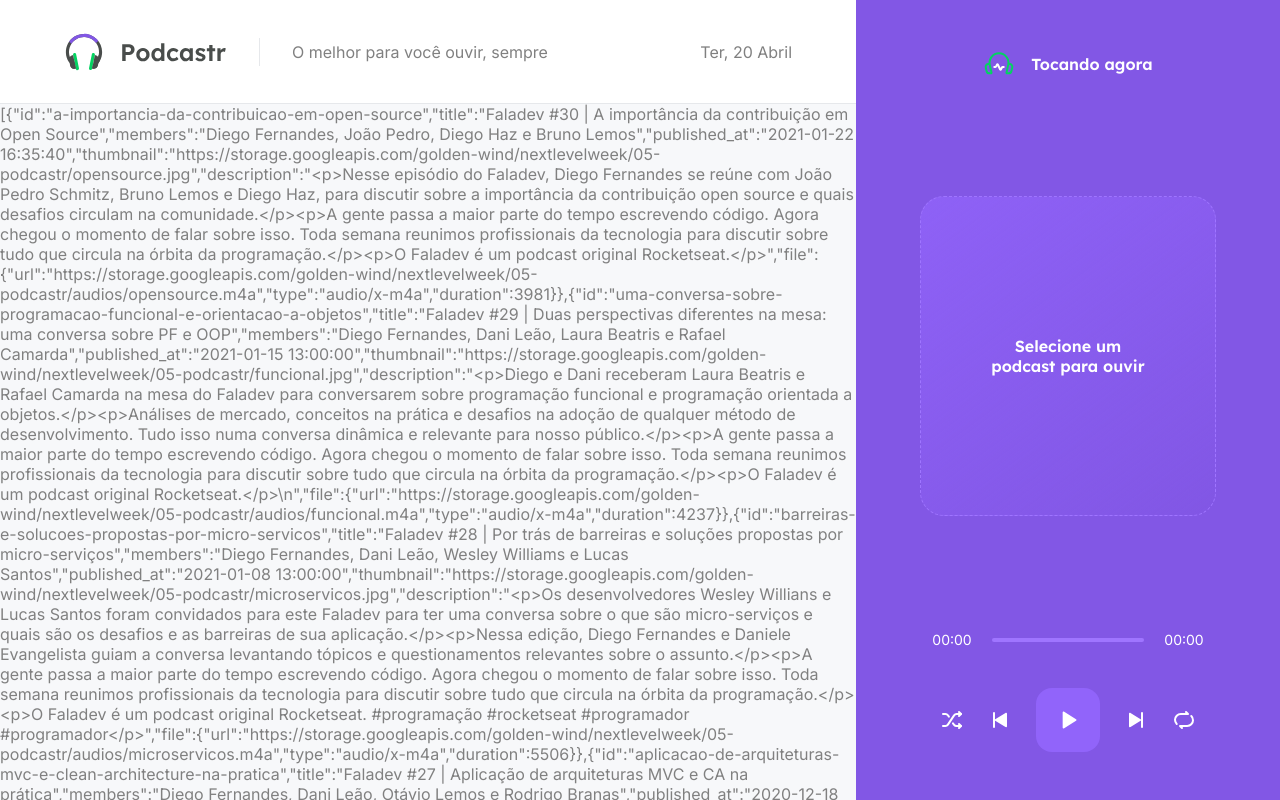
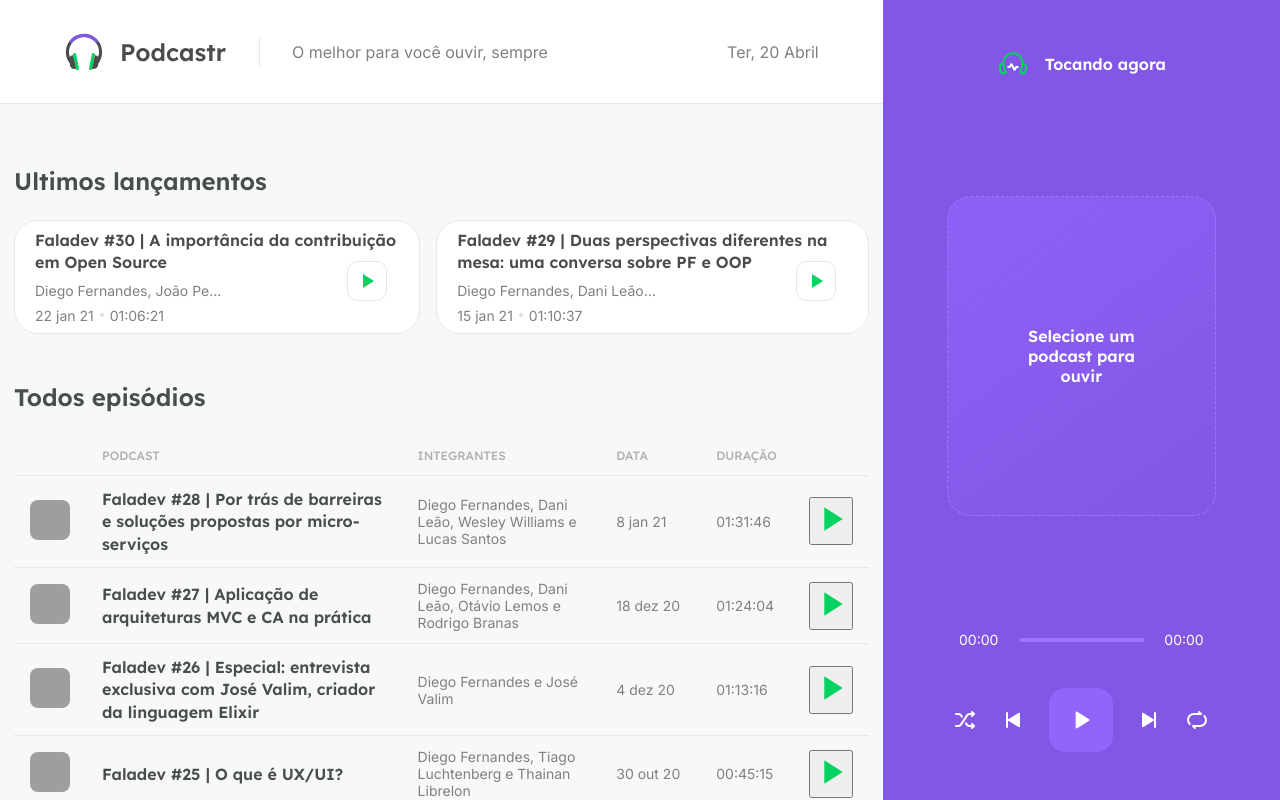
Before and after one commit to Prixribeiro/NLW, a Next.js app: page / in a window 1280 px wide. Shown: the top 800 px of the page. Built offline with nearby package versions, Linux system fonts and the light colour scheme; data requests are answered from the project's data file; grey boxes are pictures that could not be loaded.

Commit message:
pagina home finalizada

```diff
--- a/package.json
+++ b/package.json
@@ -9,6 +9,7 @@
     "server": "json-server server.json -w -d 750 -p 3333"
   },
   "dependencies": {
+    "axios": "^0.21.1",
     "date-fns": "^2.21.1",
     "next": "10.1.3",
     "react": "17.0.2",
--- /dev/null
+++ b/src/pages/home.module.scss
@@ -0,0 +1,174 @@
+.homepage{
+    padding: 0.875rem;
+    height: calc(100vh - 6.5rem);
+    overflow-y: scroll;
+
+    h2 {
+        margin-top: 3rem;
+        margin-bottom: 1.5rem;
+    }
+}
+
+.latestEpisodes {
+    ul {
+    list-style:none;
+    display: grid;
+    grid-template-columns: repeat(2,1fr);
+    gap: 1rem
+    }
+
+    li {
+        background: var(--white);
+        border: 1px solid var(--gray-100);
+        padding: 0.5rem;
+        border-radius: 1.5rem;
+        position: relative;
+
+        display:flex;
+        align-items: right;
+
+        img {
+            width: 4rem;
+            height: 4rem;
+            border-radius: 1rem;
+        }
+
+        .episodeDetails {
+            flex:1;
+            margin-left: 0.75rem;
+
+            a {
+                display: block;
+                color: var(--gray-800);
+                font-family: 'Lexend', sans-serif;
+                font-weight: 600;
+                text-decoration: none;
+                line-height: 1.4rem;
+
+                &:hover {
+                    text-decoration: underline;
+                }
+            }
+
+            p {
+                font-size: 0.875rem;
+                margin-top: 0.5rem;
+                max-width: 50%;
+                white-space: nowrap;
+                overflow: hidden;
+                text-overflow: ellipsis;
+            }
+
+            span {
+                display: inline-block;
+                margin-top: 0.5rem;
+                font-size: 0.875rem;
+
+                &:last-child{
+                    margin-left: 0.5rem;
+                    padding-left: 0.5rem;
+                    position: relative;
+
+                    &::before{
+                        content: "";
+                        width: 4px;
+                        height: 4px;
+                        border-radius: 2px;
+                        background: #ddd;
+                        position: absolute;
+                        left: 0;
+                        top: 50%;
+                        transform: translate(-50%, -50%);
+                    }
+                }
+            }
+        }
+
+        button {
+            position: absolute;
+            right: 2rem;
+            bottom: 2rem;
+
+            width: 2.5rem;
+            height: 2.5rem;
+            background: var(--white);
+            border: 1px solid var(--gray-100);
+            border-radius: 0.675rem;
+            font-size: 0;
+
+            transition: filter 0.2s;
+
+            img {
+                width: 1.5rem;
+                height: 1.5rem;
+            }
+
+            &:hover {
+                filter: brightness(0.95)
+            }
+        }
+    }
+}
+
+.allEpisodes{
+    padding-bottom: 2rem;
+
+    table {
+        width: 100%;
+
+        td, th {
+            padding: 0.75rem 1rem;
+            border-bottom: 1px solid var(--gray-100);
+        }
+
+        th {
+            color: var(--gray-200);
+            text-transform: uppercase;
+            font: 500 0.75rem Lexend, sans-serif;
+            text-align: left;
+        }
+
+        td {
+            font-size: 0.875rem;
+        }
+
+        img {
+            width: 2.5rem;
+            height: 2.5rem;
+            border-radius: 0.5rem;
+        }
+
+        a {
+            color: var(--gray-800);
+            font-weight: 600;
+            font-family: Lexend, sans-serif;
+            text-decoration: none;
+            line-height: 1.4rem;
+            font-size: 1rem;
+
+            &:hover{
+                text-decoration: underline;
+            }
+
+            button {
+                width: 0.75rem;
+                height: 0.75rem;
+                background: var(--white);
+                border: 1px solid var(--gray-100);
+                border-radius: 0.5rem;
+                font-size: 0;
+
+                transition: filter 0.2s;
+
+                img {
+                    width: 0.5rem;
+                    height: 0.5rem;
+                }
+
+                &:hover {
+                    filter: brightness(0.95)
+                }
+            }
+        }
+    }
+}
--- a/src/pages/index.tsx
+++ b/src/pages/index.tsx
@@ -1,18 +1,140 @@
-export default function Home(props) {
+import {GetStaticProps}  from 'next';
+import Image from 'next/image';
+import {format, parseISO} from 'date-fns';
+import ptBR from 'date-fns/locale/pt-BR';
+import { api } from '../services/api';
+import { convertDurationToTimeString } from '../utils/convertDurationToTimeString';
+import styles from '../pages/home.module.scss';
+
+type Episode = {
+  id:string;
+  title:string;
+  thumbnail: string;
+  description: string;
+  members:string;
+  duration:number;
+  durationAsString: string;
+  url: string;
+  publishedAt: string;
+}
+
+type HomeProps = {
+  latestEpisodes: Episode[];
+  allEpisodes: Episode[];
+}
+
+export default function Home({latestEpisodes, allEpisodes}: HomeProps) {
   return (
-    <div>
-      <p>{JSON.stringify(props.episodes)}</p>
+    <div className={styles.homepage}>
+      <section className={styles.latestEpisodes}>
+        <h2> Ultimos lançamentos </h2>
+
+          <ul>
+            {latestEpisodes.map(episode => {
+              return (
+                <li key={episode.id} >
+                  <Image
+                    width= {100}
+                    height= {100}
+                    src={episode.thumbnail}
+                    alt={episode.title}
+                    objectFit="cover"
+                  />
+
+                  <div className={styles.episodeDetails}>
+                    <a href="">{episode.title}</a>
+                    <p>{episode.members}</p>
+                    <span>{episode.publishedAt}</span>
+                    <span>{episode.durationAsString}</span>
+                  </div>
+
+                  <button type="button">
+                    <img src="/play-green.svg" alt="Ouvir Podcast"/>
+                  </button>
+                </li>
+              )
+            })}
+          </ul>
+      </section>
+      <section className={styles.allEpisodes}>
+        <h2> Todos episódios </h2>
+
+        <table cellSpacing={0}>
+          <thead>
+            <th></th>
+            <th>Podcast</th>
+            <th>Integrantes</th>
+            <th>Data</th>
+            <th>Duração</th>
+            <th></th>
+          </thead>
+          <tbody>
+            {allEpisodes.map(episode => {
+              return (
+                <tr key={episode.id}>
+                  <td style={{width: 72}}>
+                    <Image
+                    width={120}
+                    height={120}
+                    src={episode.thumbnail}
+                    alt={episode.title}
+                    />
+                  </td>
+                  <td>
+                    <a href="">{episode.title}</a>
+                  </td>
+                  <td>{episode.members}</td>
+                  <td style={{width: 100}}>{episode.publishedAt}</td>
+                  <td>{episode.durationAsString}</td>
+                  <td>
+                    <button type="button">
+                      <img src="/play-green.svg" alt="Ouvir podcast"/>
+                    </button>
+                  </td>
+                </tr>
+              )
+            })}
+          </tbody>
+
+        </table>
+
+
+      </section>
     </div>
   )
 }
 
-export async function getStaticProps(){
-  const response = await fetch ('http://localhost:3333/episodes')
-  const data = await response.json()
+export const getStaticProps: GetStaticProps = async () => {
+  const {data} = await api.get ('episodes', {
+    params: {                 // passando alguns parametros/filtros para API:
+      _limit:12,             //_limit=12(limite de 12 objetos por página)
+      _sort:'published_at', //_sort=published_at(selecionados por publicação)
+      _order:'desc'         //_order=desc(por ordem decrescente)
+    }
+  })
+
+  const episodes = data.map(episode => {
+    return {
+      id: episode.id,
+      title: episode.title,
+      thumbnail: episode.thumbnail,
+      members: episode.members,
+      publishedAt: format(parseISO(episode.published_at), 'd MMM yy' , {locale: ptBR}),
+      duration: Number(episode.file.duration),
+      durationAsString: convertDurationToTimeString(Number(episode.file.duration)),
+      description: episode.description,
+      url: episode.file.url,
+
+    }
+  })
+
+  const latestEpisodes = episodes.slice(0,2);
+  const allEpisodes = episodes.slice(2, episodes.length);
 
   return {
     props: {
-      episodes: data,
+      latestEpisodes,
+      allEpisodes,
     },
 
     revalidate: 60 * 60 * 8, // espaçamento de tempo que esses dados serão atualizados //
--- /dev/null
+++ b/src/services/api.ts
@@ -0,0 +1,5 @@
+import axios from 'axios';
+
+export const api = axios.create({
+    baseURL: 'http://localhost:3333/'
+})
--- /dev/null
+++ b/src/utils/convertDurationToTimeString.ts
@@ -0,0 +1,11 @@
+export function convertDurationToTimeString (duration:number){
+    const hours = Math.floor(duration / 3600);
+    const minutes = Math.floor((duration % 3600)/ 60);
+    const seconds = duration % 60;
+
+    const timeString = [hours, minutes, seconds]
+        .map(unit => String(unit).padStart(2, '0'))
+        .join (':')
+
+    return timeString;
+}
```
Also changed, not shown: 1 other file (tests, documents, lock files or other folders).
